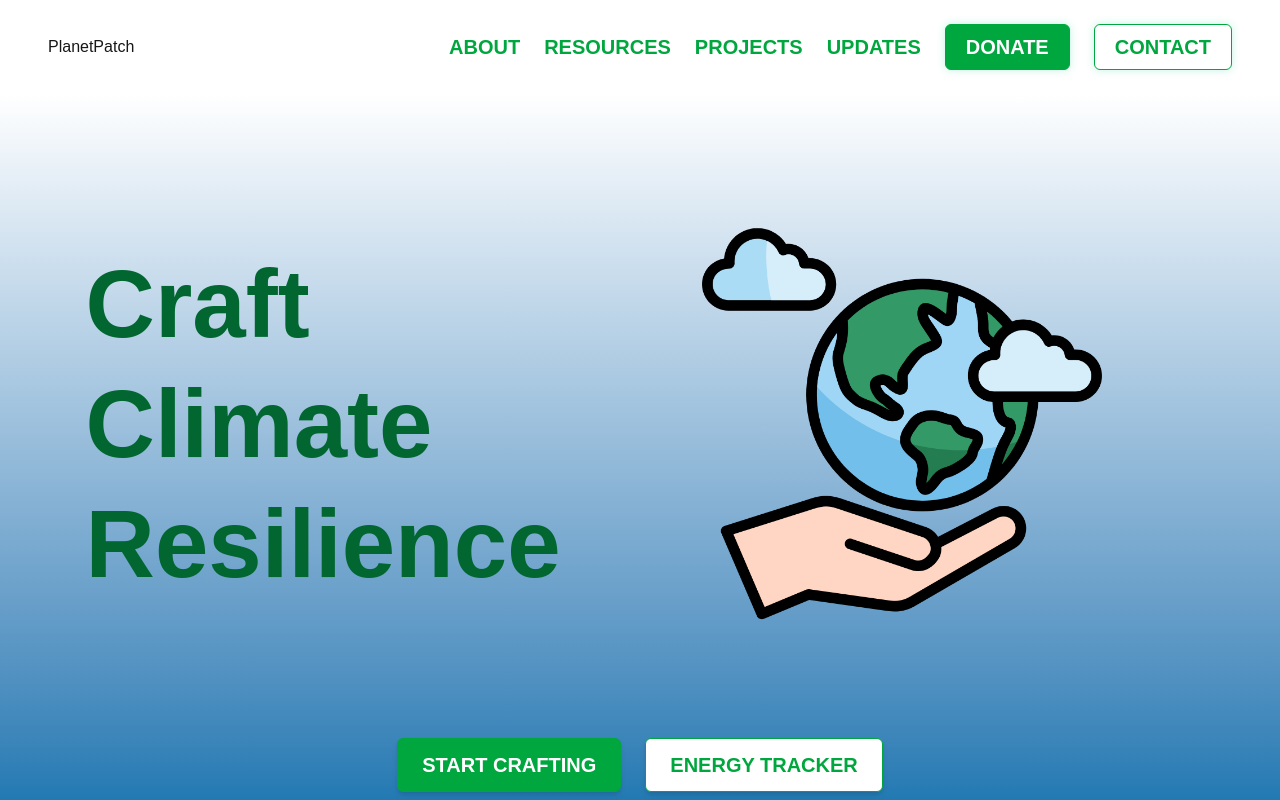
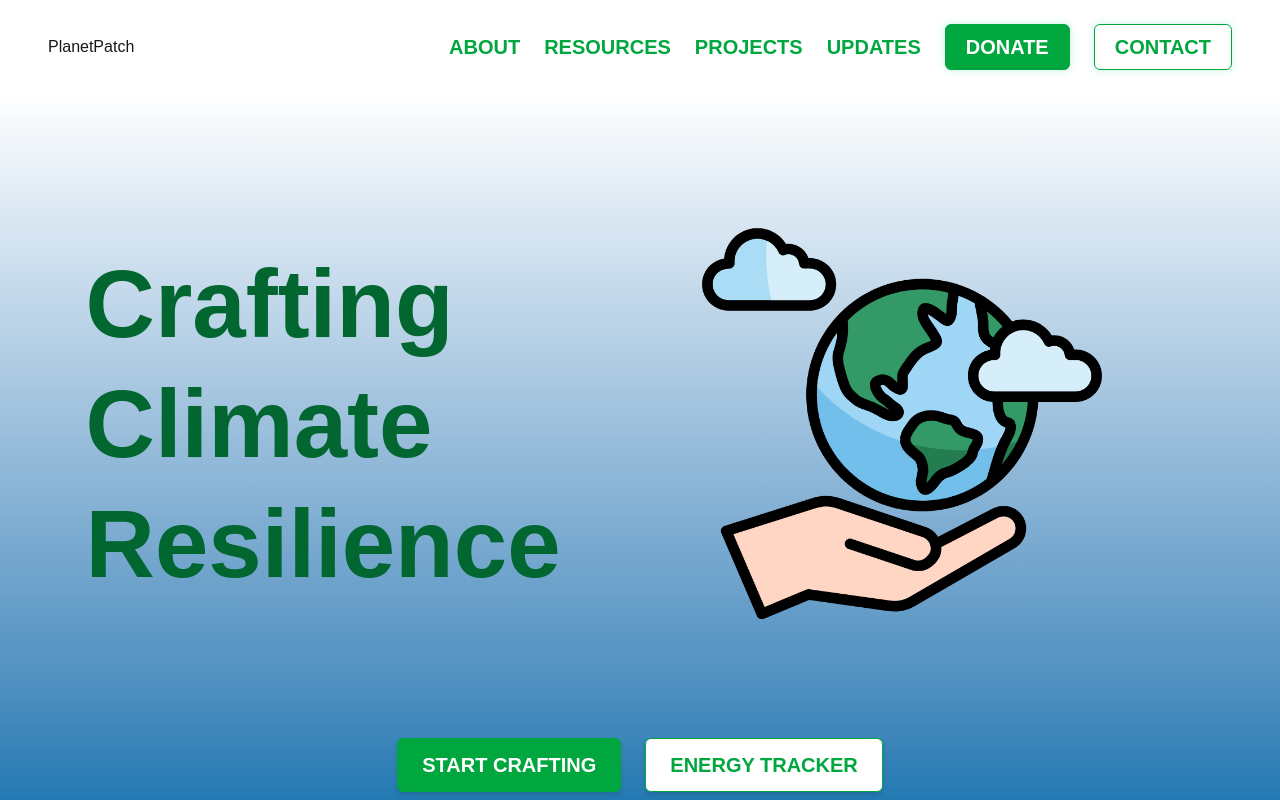
Before and after one commit to planetpatch/planetpatch_website, a Next.js app: page / in a window 1280 px wide. Shown: the top 800 px of the page. Built offline with nearby package versions, Linux system fonts and the light colour scheme; a web font is replaced by a local one.

Commit message:
Update Hero.tsx

```diff
--- a/src/components/home_components/Hero.tsx
+++ b/src/components/home_components/Hero.tsx
@@ -53,7 +53,7 @@ const Hero = () => {
               `}
               // Using text-slate-800 for better contrast on white/light blue gradient
             >
-              Craft Climate Resilience
+              Crafting Climate Resilience
             </h1>
           </div>
 
```
